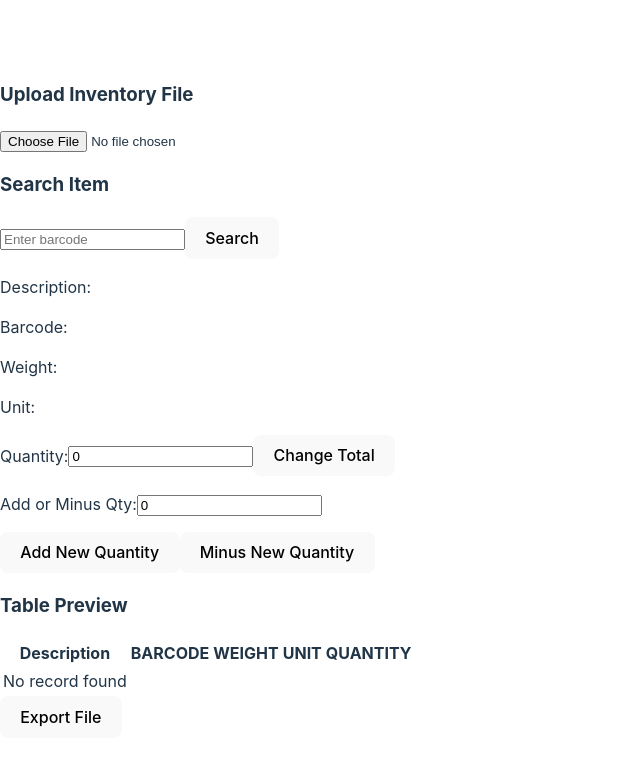
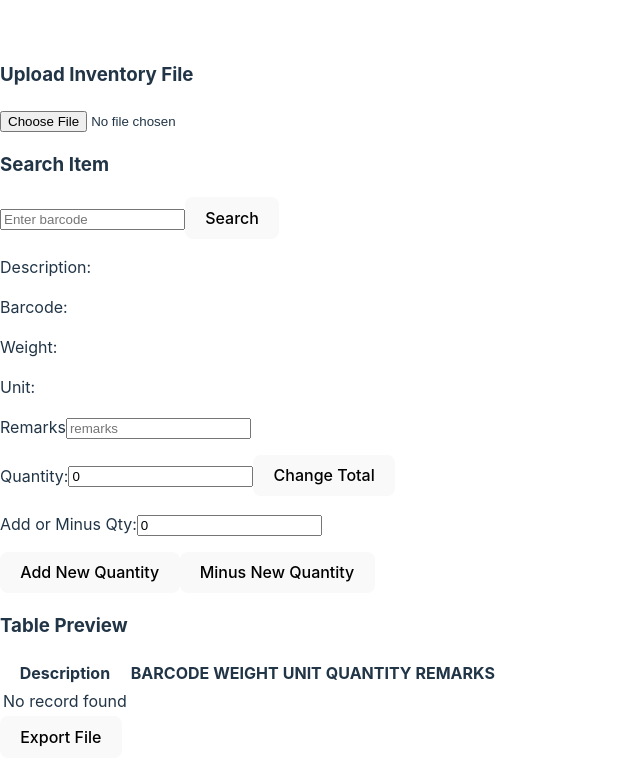
Before and after one commit to geekinDpink/ims, a React (Vite) app: page / in a window 1280 px wide. Shown: the top 784 px of the page, without its empty margins (0-640 px from the left). Built offline with nearby package versions, Linux system fonts and the light colour scheme.

Commit message:
Add Remarks and refactor clear form

```diff
--- a/src/App.jsx
+++ b/src/App.jsx
@@ -5,6 +5,13 @@ const App = () => {
   const [data, setData] = useState([]);
   const [selItem, setSelItem] = useState({});
   const [addOrMinusQty, setAddOrMinusQty] = useState(0);
+  const [remarkState, setRemarkState] = useState("");
+
+  const clearSelForm = () => {
+    setSelItem({});
+    setRemarkState("");
+    setAddOrMinusQty(0);
+  };
 
   const handleFileUpload = async (event) => {
     const data = await parseExcelFile(event.target.files[0]);
@@ -45,39 +52,43 @@ const App = () => {
   const changeTotal = () => {
     const dataCopy = [...data];
     const selItemIndex = dataCopy.findIndex(
-      (item) => item.BARCODE === selItem.BARCODE
+      (item) => item.BARCODE === selItem.BARCODE,
     );
     dataCopy[selItemIndex].QUANTITY = selItem.QUANTITY;
+    dataCopy[selItemIndex].REMARKS = remarkState;
     setData(dataCopy);
-    setSelItem({});
+    clearSelForm();
   };
 
   const addQty = () => {
     const dataCopy = [...data];
     const selItemIndex = dataCopy.findIndex(
-      (item) => item.BARCODE === selItem.BARCODE
+      (item) => item.BARCODE === selItem.BARCODE,
     );
     const currentQty = dataCopy[selItemIndex].QUANTITY
       ? parseInt(dataCopy[selItemIndex].QUANTITY)
       : 0;
     const newItemQty = currentQty + parseInt(addOrMinusQty);
     dataCopy[selItemIndex].QUANTITY = newItemQty;
+    dataCopy[selItemIndex].REMARKS = remarkState;
+
     setData(dataCopy);
-    setSelItem({});
+    clearSelForm();
   };
 
   const minusQty = () => {
     const dataCopy = [...data];
     const selItemIndex = dataCopy.findIndex(
-      (item) => item.BARCODE === selItem.BARCODE
+      (item) => item.BARCODE === selItem.BARCODE,
     );
     const currentQty = dataCopy[selItemIndex].QUANTITY
       ? parseInt(dataCopy[selItemIndex].QUANTITY)
       : 0;
     const newItemQty = currentQty - parseInt(addOrMinusQty);
     dataCopy[selItemIndex].QUANTITY = newItemQty;
+    dataCopy[selItemIndex].REMARKS = remarkState;
     setData(dataCopy);
-    setSelItem({});
+    clearSelForm();
   };
 
   return (
@@ -100,6 +111,18 @@ const App = () => {
             <p>Weight:{selItem.WEIGHT}</p>
             <p>Unit: {selItem.UNIT}</p>
             <p>
+              Remarks
+              <input
+                type="text"
+                placeholder="remarks"
+                name="remarks"
+                onChange={(e) => {
+                  setRemarkState(e.target.value);
+                }}
+                value={remarkState}
+              />
+            </p>
+            <p>
               Quantity:
               <input
                 type="number"
@@ -121,7 +144,6 @@ const App = () => {
                 placeholder="addOrMinus"
                 name="addOrMinus"
                 onChange={(e) => {
-                  console.log("e", e.target.value);
                   setAddOrMinusQty(e.target.value);
                 }}
                 value={addOrMinusQty}
@@ -131,7 +153,7 @@ const App = () => {
             <button onClick={minusQty}>Minus New Quantity</button>
           </div>
         ) : (
-          <p>Empty</p>
+          <p>No item found</p>
         )}
       </div>
 
@@ -145,6 +167,7 @@ const App = () => {
               <th>WEIGHT</th>
               <th>UNIT</th>
               <th>QUANTITY</th>
+              <th>REMARKS</th>
             </tr>
           </thead>
           <tbody>
@@ -156,6 +179,7 @@ const App = () => {
                   <td>{row.WEIGHT}</td>
                   <td>{row.UNIT}</td>
                   <td>{row.QUANTITY ?? "-"}</td>
+                  <td>{row.REMARKS ?? "-"}</td>
                 </tr>
               ))
             ) : (
```
